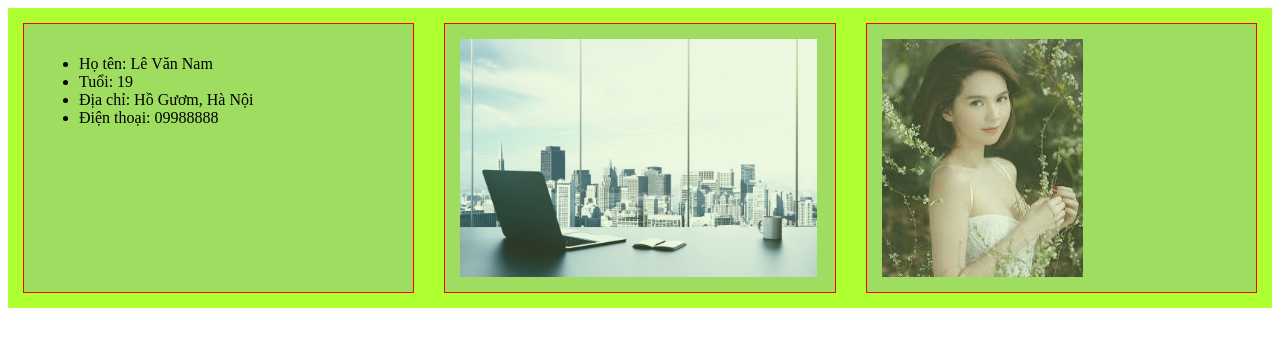
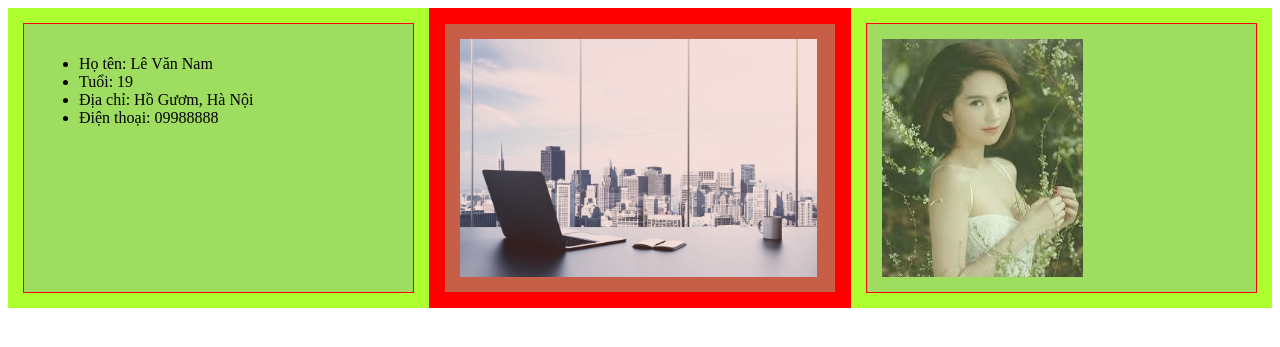
Before and after one commit to hoatq-fptaptech/T2005E_web, a PHP site: page /box_model.html in a window 1280 px wide. Shown: the top 347 px of the page. Run offline with PHP 8.4, Linux system fonts and the light colour scheme.

Commit message:
box model

```diff
--- a/box_model.html
+++ b/box_model.html
@@ -16,12 +16,12 @@
             </ul>
         </div>
     </div>
-    <div>
+    <div id="division2">
         <div>
             <img src="imgs/5064169-hd-business-wallpaper.jpg"/>
         </div>
     </div>
-    <div>
+    <div id="division3">
         <div>
             <img width="201" height="251" src="imgs/avt.jpg"/>
         </div>
--- a/css/box_model.css
+++ b/css/box_model.css
@@ -44,3 +44,6 @@
     max-height: 100%;
     min-width: 50px;
 }
+#division2{
+    background-color: red;
+}
```
